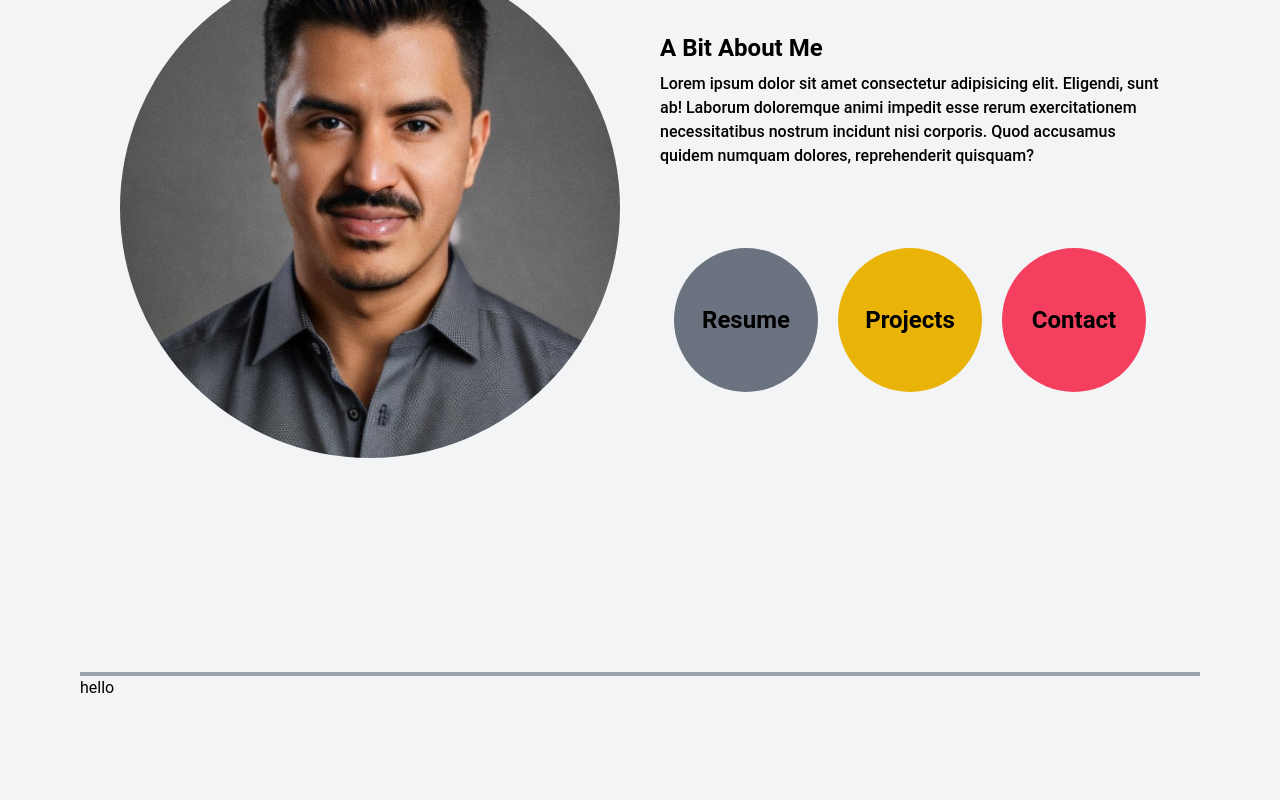
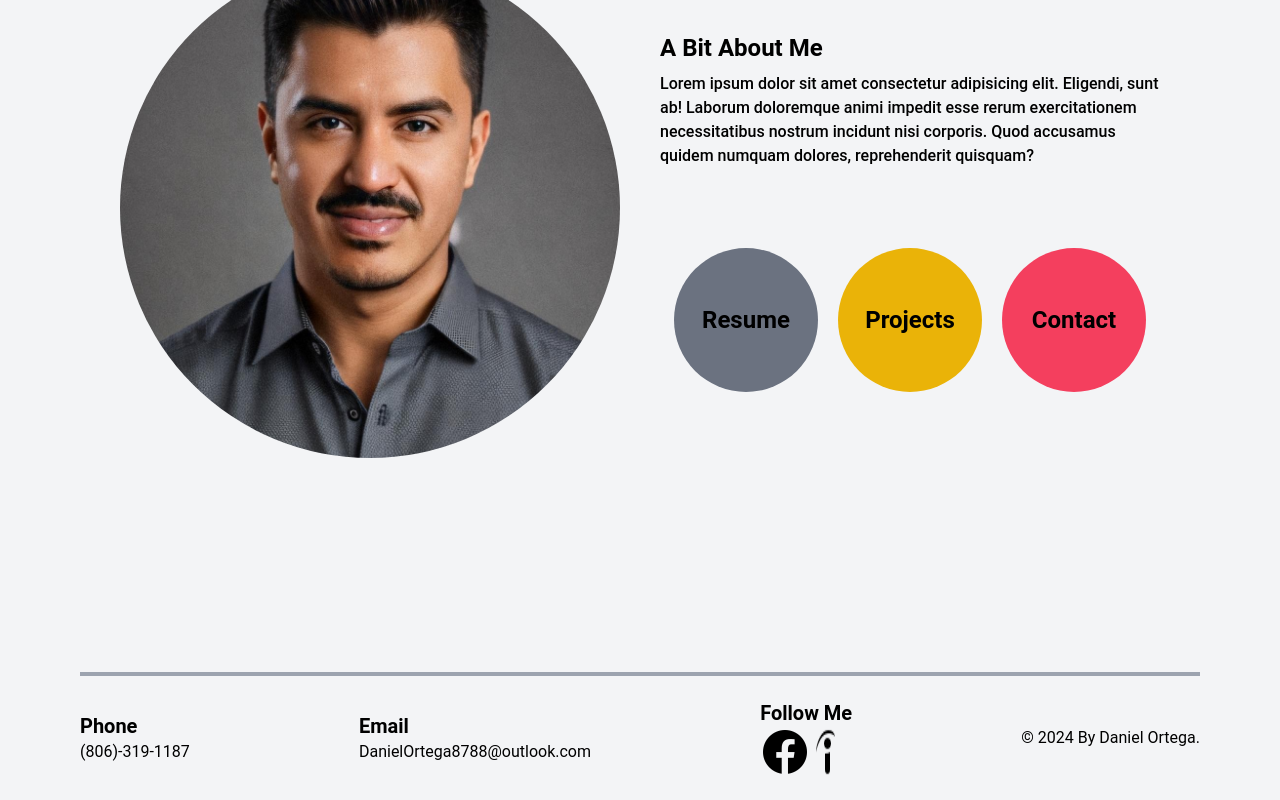
Before and after one commit to Danileson88/personal-website, a React (Vite) app: page / in a window 1280 px wide. Shown: the part 428-1228 px from the top of the page. Before the commit the page ends 1128 px from the top, so only its background shows below. Built offline with nearby package versions, Linux system fonts and the light colour scheme.

Commit message:
worked on footer

```diff
--- a/src/components/Footer.tsx
+++ b/src/components/Footer.tsx
@@ -2,15 +2,30 @@ import React from "react";
 
 const Footer: React.FC = () => {
   return (
-    <footer className=" mt-32 flex justify-center md:block">
+    <footer className=" mt-32 hidden md:flex justify-center lg:block">
       <ul
-        className="border-t-4 border-gray-400 border-solid absolute md:static bottom-[-500px] md:w-auto
+        className=" flex justify-between items-center h-32 border-t-4 border-gray-400 border-solid absolute md:static bottom-[-500px] md:w-auto
      w-11/12 md:mr-20 md:ml-20"
       >
-        <li>hello</li>
-        <li></li>
-        <li></li>
-        <li></li>
+        <li>
+          <p className=" font-bold text-xl">Phone</p>
+          <a href="tel:8063191187">(806)-319-1187</a>
+        </li>
+        <li>
+          <p className=" font-bold text-xl">Email</p>
+          <a href="mailto:DanielOrtega8788@outlook.com">
+            DanielOrtega8788@outlook.com
+          </a>
+          <li />
+        </li>
+        <li>
+          <p className=" font-bold text-xl">Follow Me</p>
+          <a className="flex">
+            <img src="assets/facebook-icon.png" />
+            <img src="assets/indeed-icon.png" />
+          </a>
+        </li>
+        <li>&copy; 2024 By Daniel Ortega.</li>
       </ul>
     </footer>
   );
```
Also changed, not shown: public/assets/facebook-icon.png (added), public/assets/indeed-icon.png (added).
